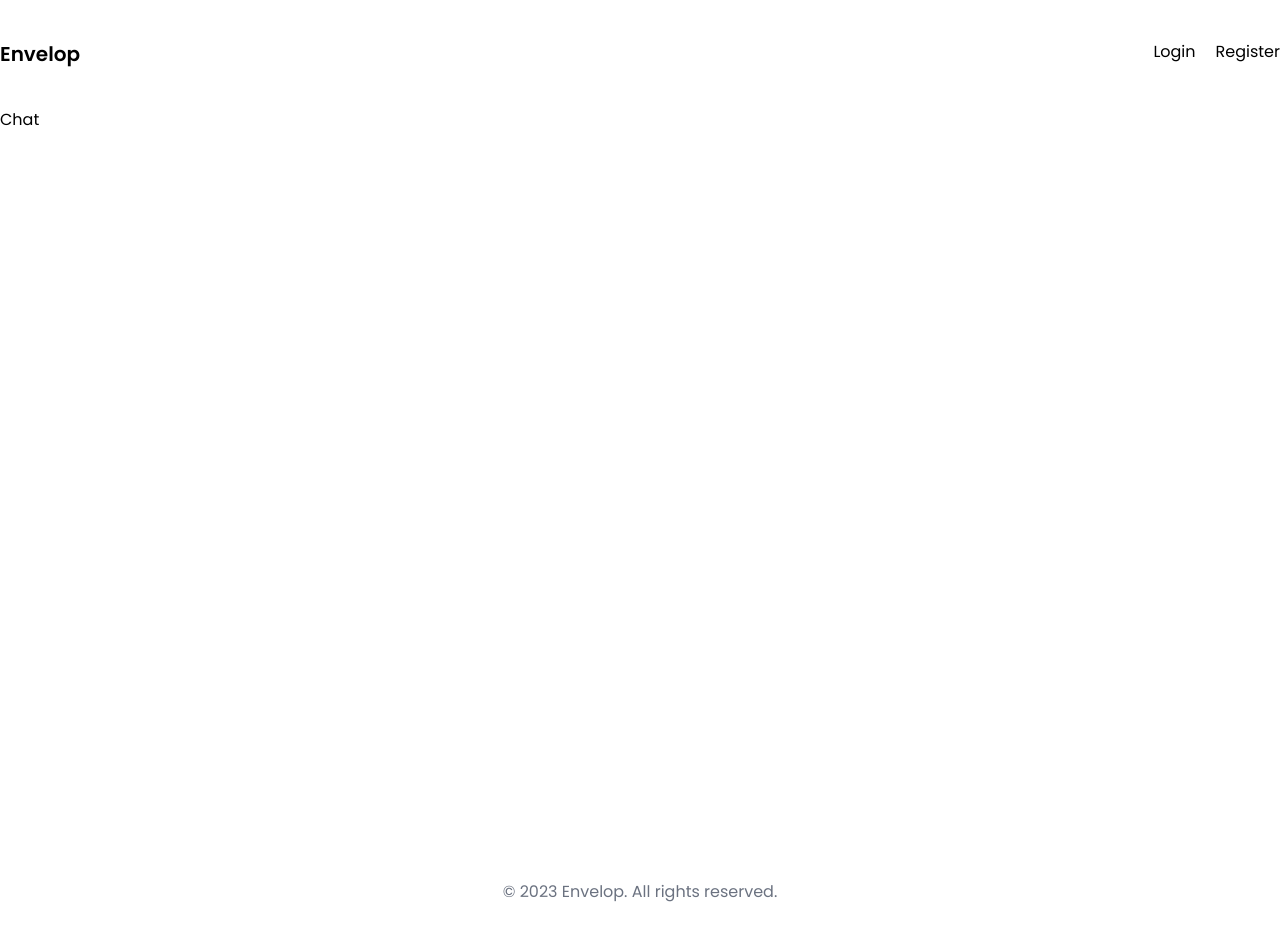
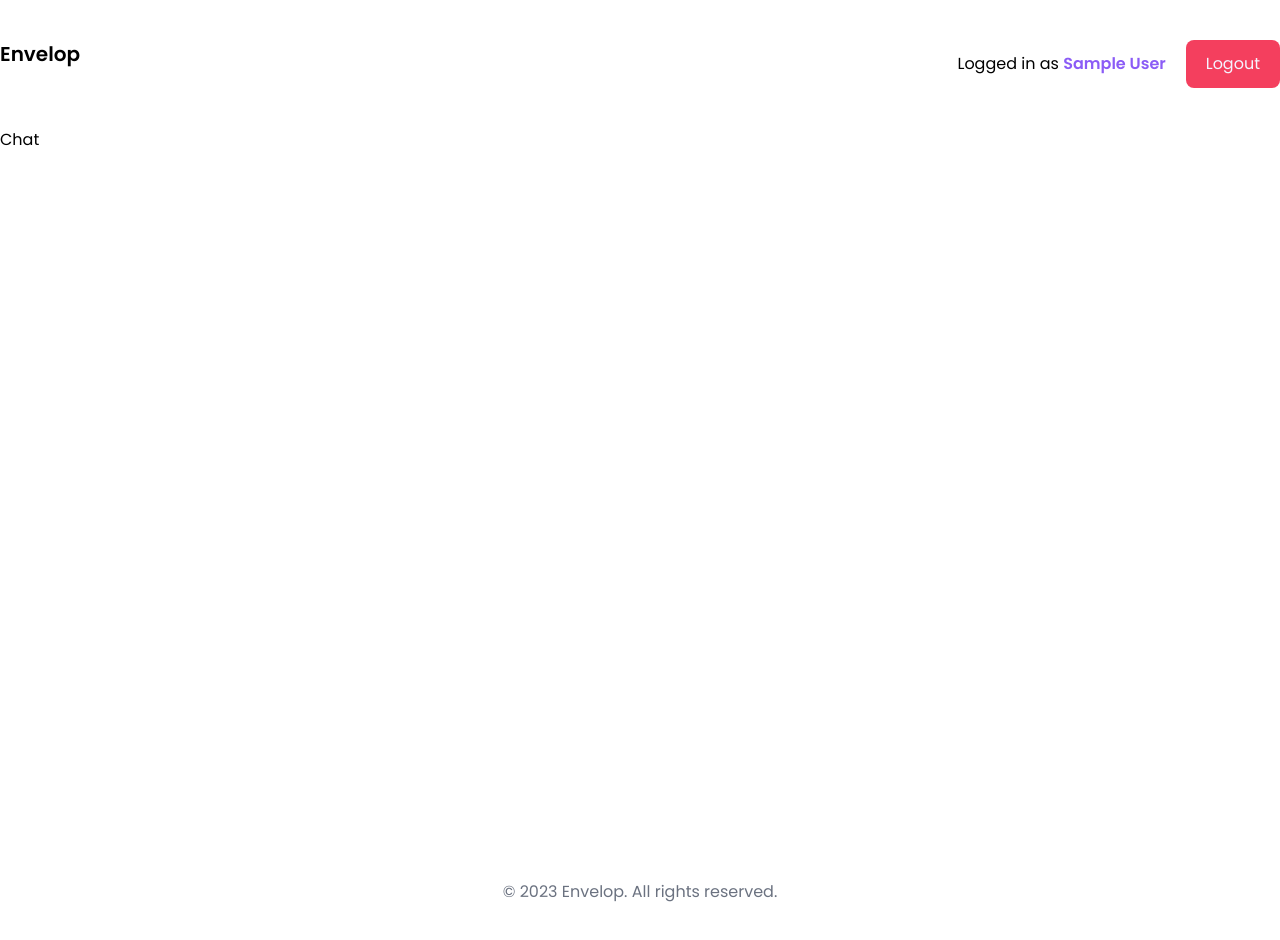
Before and after one commit to dipsingha360/envelop-client, a React (Vite) app: page / in a window 1280 px wide. Shown: the top 940 px of the page. Built offline with nearby package versions, Linux system fonts and the light colour scheme; sample sign-in values are in the browser's storage.

Commit message:
signup functionality added

```diff
--- a/src/components/Button.jsx
+++ b/src/components/Button.jsx
@@ -1,14 +1,19 @@
 import React from "react";
 
-const Button = ({ submit, innerLabel }) => {
+const Button = ({ submit, innerLabel, logout, handleLogout }) => {
   return (
     <button
+      onClick={handleLogout ? handleLogout : null}
       type={submit ? "submit" : ""}
-      className="bg-violet-500 text-violet-50 py-3 mt-5 rounded-lg hover:bg-violet-700 duration-300"
+      className={` text-violet-50 py-3 px-5  rounded-lg  duration-300 ${
+        logout
+          ? "bg-rose-500 hover:bg-rose-700"
+          : "bg-violet-500 mt-5 hover:bg-violet-700"
+      }`}
     >
       {innerLabel}
     </button>
   );
 };
 
-export default Button;
+export default React.memo(Button);
--- a/src/components/FormControl.jsx
+++ b/src/components/FormControl.jsx
@@ -27,4 +27,4 @@ const FormControl = ({
   );
 };
 
-export default FormControl;
+export default React.memo(FormControl);
--- a/src/components/Navbar.jsx
+++ b/src/components/Navbar.jsx
@@ -1,7 +1,16 @@
 import React from "react";
 import { Link } from "react-router-dom";
+import { useAuthContext } from "../hooks/useAuthContext";
+import Button from "../components/Button";
 
 const Navbar = () => {
+  const { user, dispatch } = useAuthContext();
+
+  const handleLogout = () => {
+    dispatch({ type: "LOGOUT" });
+    localStorage.removeItem("user");
+  };
+
   return (
     <header className="flex justify-between py-10">
       <div className="logo">
@@ -13,6 +22,7 @@ const Navbar = () => {
         </Link>
       </div>
       <nav>
+        {!user && (
           <div className="flex gap-5">
             <Link
               to="/login"
@@ -27,15 +37,19 @@ const Navbar = () => {
               Register
             </Link>
           </div>
-        {/* <div>
+        )}
+        {user && (
+          <div className=" flex items-center justify-center gap-5">
             <p>
               Logged in as{" "}
-            <span className="text-violet-500 font-semibold">Dip</span>
+              <span className="text-violet-500 font-semibold">{user.name}</span>
             </p>
-        </div> */}
+            <Button handleLogout={handleLogout} innerLabel="Logout" logout />
+          </div>
+        )}
       </nav>
     </header>
   );
 };
 
-export default Navbar;
+export default React.memo(Navbar);
--- a/src/components/SectionTitle.jsx
+++ b/src/components/SectionTitle.jsx
@@ -8,4 +8,4 @@ const SectionTitle = ({ title }) => {
   );
 };
 
-export default SectionTitle;
+export default React.memo(SectionTitle);
--- a/src/pages/Chat.jsx
+++ b/src/pages/Chat.jsx
@@ -3,4 +3,4 @@ const Chat = () => {
   return <div>Chat</div>;
 };
 
-export default Chat;
+export default React.memo(Chat);
--- a/src/pages/Login.jsx
+++ b/src/pages/Login.jsx
@@ -49,4 +49,4 @@ const Login = () => {
   );
 };
 
-export default Login;
+export default React.memo(Login);
--- a/src/pages/Register.jsx
+++ b/src/pages/Register.jsx
@@ -72,4 +72,4 @@ const Register = () => {
   );
 };
 
-export default Register;
+export default React.memo(Register);
```
Lines whose indentation alone changed are shown as unchanged.
